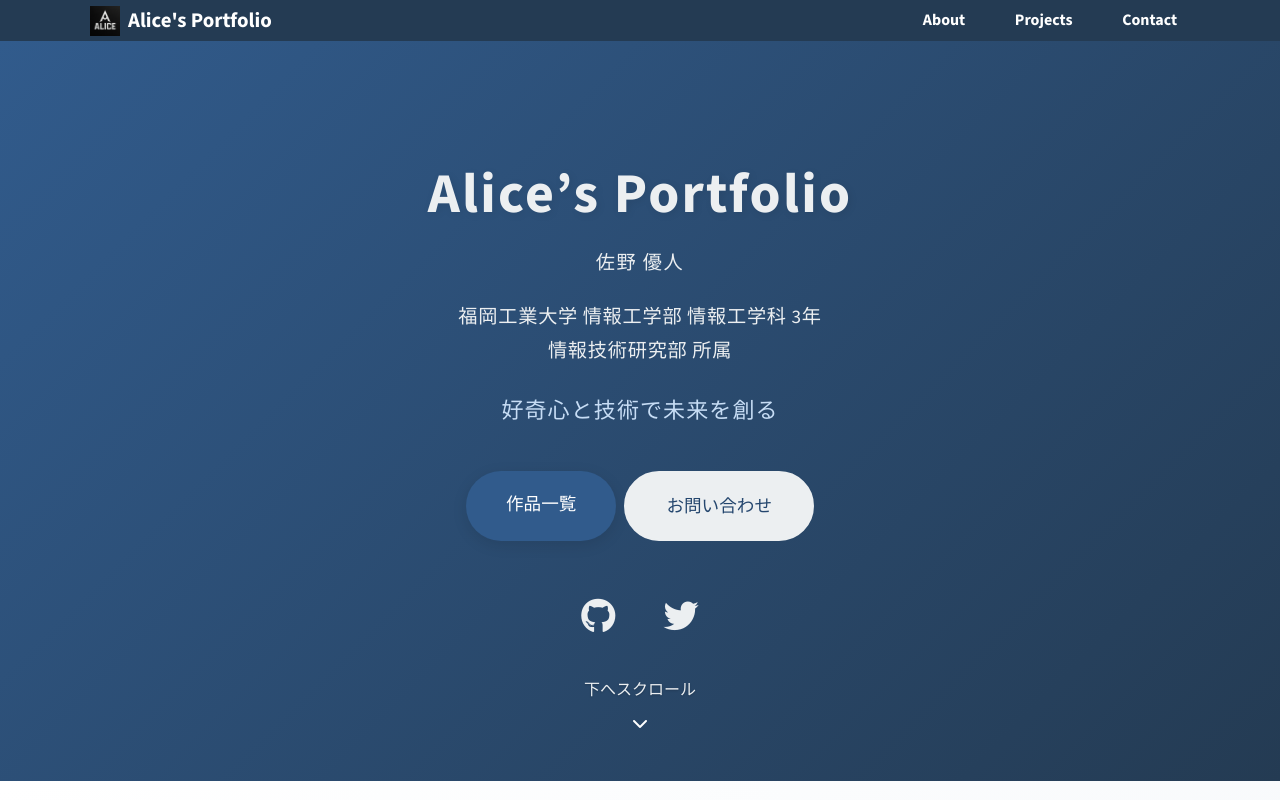
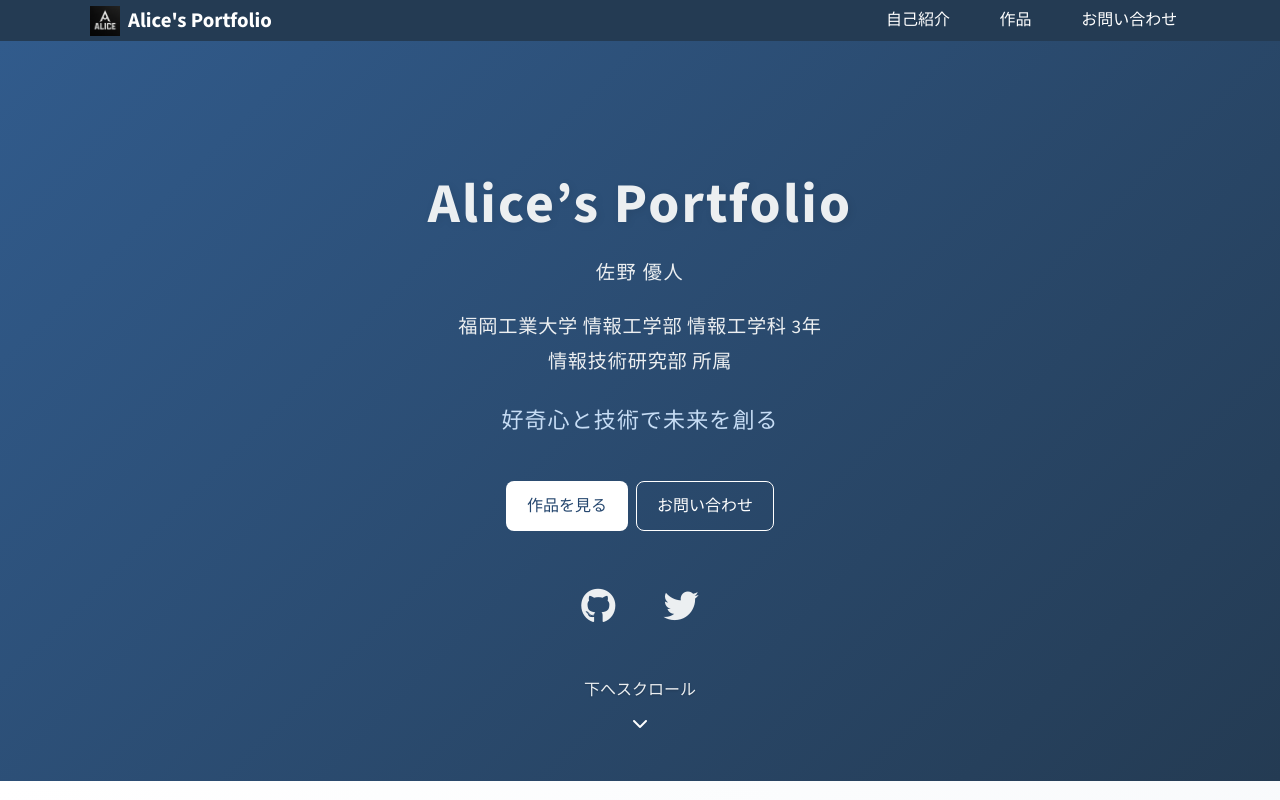
Before and after one commit to AliceWonerfulWorld/portfolio, a React (Vite) app: page / in a window 1280 px wide. Shown: the top 800 px of the page. Built offline with nearby package versions, Linux system fonts and the light colour scheme.

Commit message:
style: 公開ページの操作表記とボタンの優先度を統一

```diff
--- a/src/components/layout/Footer.jsx
+++ b/src/components/layout/Footer.jsx
@@ -13,9 +13,9 @@ const Footer = () => {
                 <div className="footer-section">
                     <h3>リンク</h3>
                     <ul>
-                        <li><a href="#about">About</a></li>
-                        <li><a href="#projects">Projects</a></li>
-                        <li><a href="#contact">Contact</a></li>
+                        <li><a href="#about">自己紹介</a></li>
+                        <li><a href="#projects">作品</a></li>
+                        <li><a href="#contact">お問い合わせ</a></li>
                     </ul>
                 </div>
 
--- a/src/components/layout/Header.jsx
+++ b/src/components/layout/Header.jsx
@@ -26,9 +26,9 @@ const Header = () => {
                 </div>
                 <nav className="header-nav">
                     <ul className="header-nav-list">
-                        <li><a onClick={() => scrollToSection('about')} className="nav-link">About</a></li>
-                        <li><a onClick={() => scrollToSection('projects')} className="nav-link">Projects</a></li>
-                        <li><a onClick={() => scrollToSection('contact')} className="nav-link">Contact</a></li>
+                        <li><a onClick={() => scrollToSection('about')} className="nav-link">自己紹介</a></li>
+                        <li><a onClick={() => scrollToSection('projects')} className="nav-link">作品</a></li>
+                        <li><a onClick={() => scrollToSection('contact')} className="nav-link">お問い合わせ</a></li>
                     </ul>
                 </nav>
             </div>
--- a/src/components/sections/Contact.jsx
+++ b/src/components/sections/Contact.jsx
@@ -32,7 +32,7 @@ const Contact = () => {
                         <label htmlFor="message">メッセージ</label>
                         <textarea id="message" name="message" required></textarea>
                     </div>
-                    <button type="submit" className="submit-btn">送信</button>
+                    <button type="submit" className="submit-btn ui-button ui-primary ui-on-dark">送信</button>
                 </form>
             </div>
         </section>
--- a/src/components/sections/Hero.jsx
+++ b/src/components/sections/Hero.jsx
@@ -9,8 +9,8 @@ const Hero = () => {
                 <p className="hero-subtitle">福岡工業大学 情報工学部 情報工学科 3年 <br /> 情報技術研究部 所属</p>
                 <p className="hero-catch">好奇心と技術で未来を創る</p>
                 <div className="hero-buttons">
-                    <a href="#projects" className="primary-btn">作品一覧</a>
-                    <a href="#contact" className="secondary-btn">お問い合わせ</a>
+                    <a href="#projects" className="primary-btn ui-button ui-primary ui-on-dark">作品を見る</a>
+                    <a href="#contact" className="secondary-btn ui-button ui-secondary ui-on-dark">お問い合わせ</a>
                 </div>
                 <div className="social-links">
                     <a href="https://github.com/AliceWonerfulWorld" target="_blank" rel="noopener noreferrer">
--- a/src/components/sections/News.jsx
+++ b/src/components/sections/News.jsx
@@ -52,11 +52,11 @@ const News = () => {
             {newsItems.length > 6 && (
                 <div className="news-show-more">
                     <button
-                        className={`show-more-btn ${isLoading ? 'loading' : ''}`}
+                        className={`show-more-btn ui-button ui-secondary ${isLoading ? 'loading' : ''}`}
                         onClick={handleShowMoreClick}
                         disabled={isLoading}
                     >
-                        {showAllNews ? 'Show Less' : 'Show More'}
+                        {isLoading ? '切り替え中…' : showAllNews ? '表示を減らす' : 'もっと見る'}
                     </button>
                 </div>
             )}
--- a/src/components/sections/Projects.jsx
+++ b/src/components/sections/Projects.jsx
@@ -58,16 +58,16 @@ const Projects = () => {
 
                                 <div className="project-buttons">
                                     {project.link && project.link !== "#" && (
-                                        <a href={project.link} target="_blank" rel="noopener noreferrer" className="project-link">View Project</a>
+                                        <a href={project.link} target="_blank" rel="noopener noreferrer" className="project-link ui-button ui-primary">アプリを開く</a>
                                     )}
                                     {project.demoLink && project.demoLink !== "#" && (
-                                        <a href={project.demoLink} target="_blank" rel="noopener noreferrer" className="project-link demo-link">Demo Video</a>
+                                        <a href={project.demoLink} target="_blank" rel="noopener noreferrer" className="project-link demo-link ui-button ui-secondary">デモ動画</a>
                                     )}
                                     {project.githubLink && project.githubLink !== "#" && (
-                                        <a href={project.githubLink} target="_blank" rel="noopener noreferrer" className="project-link github-link">GitHub</a>
+                                        <a href={project.githubLink} target="_blank" rel="noopener noreferrer" className="project-link github-link ui-button ui-secondary">ソースコード</a>
                                     )}
                                     {project.detailsLink && project.detailsLink !== "#" && (
-                                        <a href={project.detailsLink} target="_blank" rel="noopener noreferrer" className="project-link details-link">Details</a>
+                                        <a href={project.detailsLink} target="_blank" rel="noopener noreferrer" className="project-link details-link ui-button ui-secondary">制作詳細</a>
                                     )}
                                 </div>
                             </div>
```
